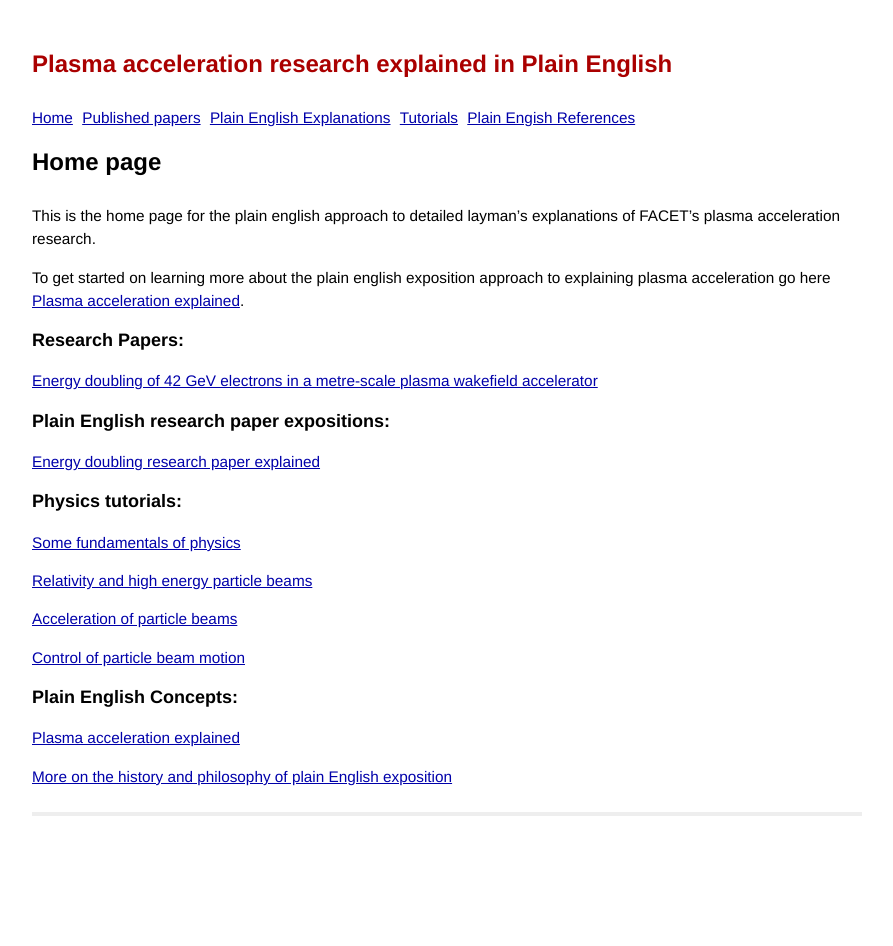
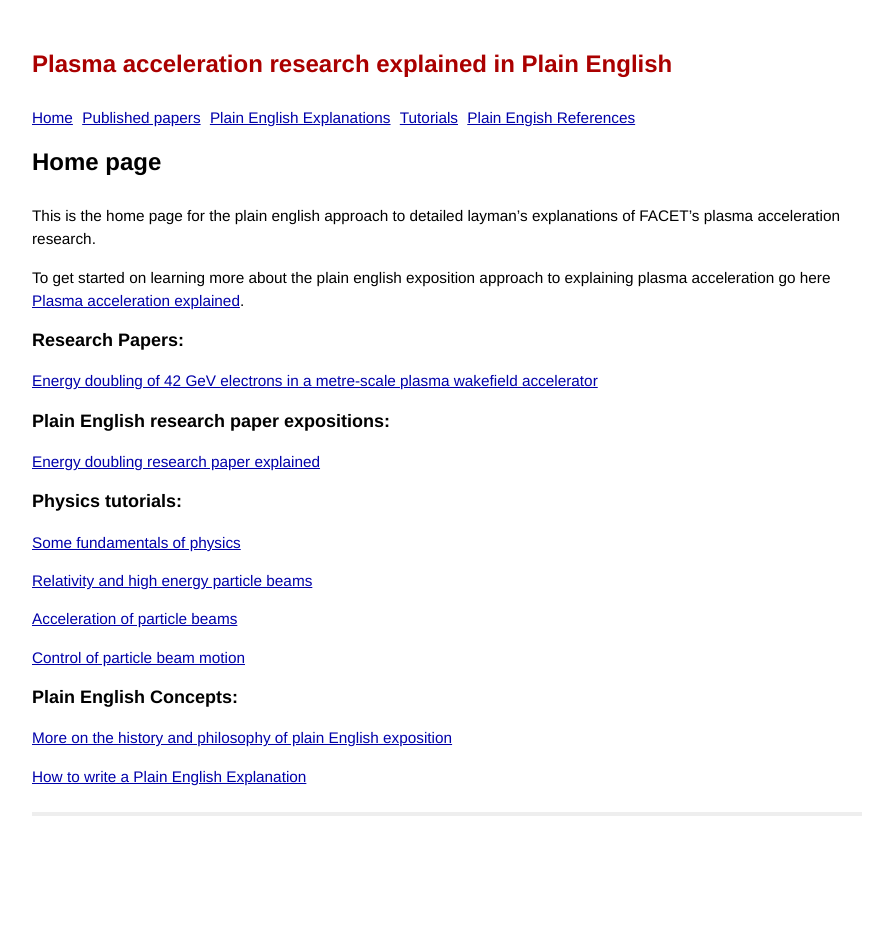
Before and after one commit to grbfacet/facet, a Jekyll site: the page built from index.md, in a window 1280 px wide. Shown: the whole page, without its empty margins (193-1086 px from the left). Built offline with Jekyll 4.4.1, drawn with Linux system fonts in a browser that asks for light colours.

Commit message:
Update index.md

```diff
--- a/index.md
+++ b/index.md
@@ -31,6 +31,6 @@ To get started on learning more about the plain english exposition approach to e
 
 ### Plain English Concepts:
 
-[Plasma acceleration explained](/plasma-accel-explained.html)
+[More on the history and philosophy of plain English exposition](/plain-english-papers.html)
 
-[More on the history and philosophy of plain English exposition](/plain-english-papers.html)
+[How to write a Plain English Explanation](/how-to-write-a-PEP.html)
```
